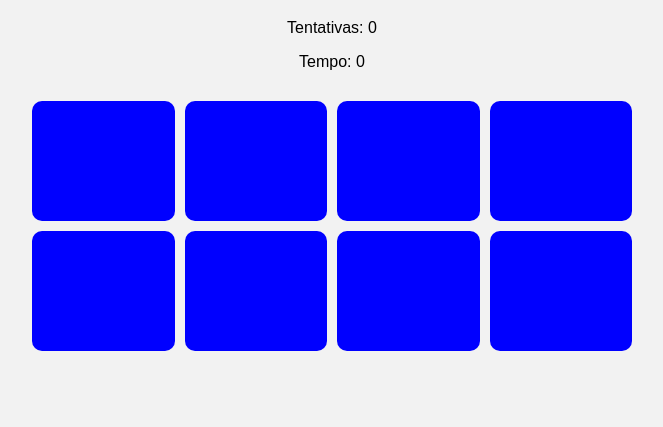
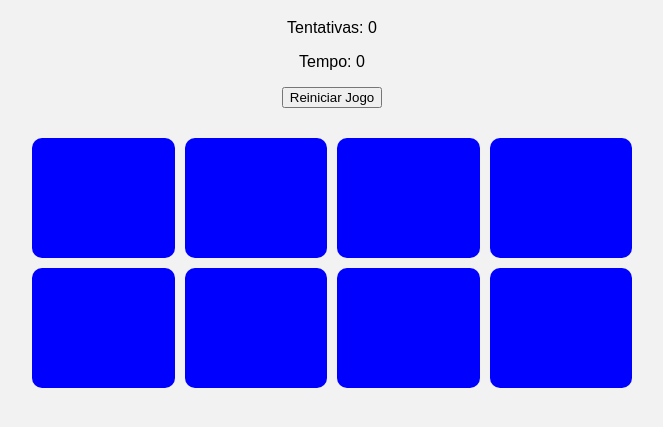
Before and after one commit to LebrazZ/Jogo-da-memoria, a plain HTML site: page index.html in a window 1280 px wide. Shown: the part 61-488 px from the top of the page, without its empty margins (308-971 px from the left). Drawn offline with Linux system fonts and the light colour scheme.

Commit message:
Atualizando jogo da memoria

```diff
--- a/index.html
+++ b/index.html
@@ -14,7 +14,7 @@
 
     <p>Tentativas: <span id="tentativas">0</span></p>
     <p>Tempo: <span id="tempo">0</span></p>
-
+    <button onclick="reiniciarJogo()">Reiniciar Jogo</button>
     <div id="tabuleiro" class="tabuleiro"></div>
 <!-- o JavaScript vai criar as cartas dentro dela automaticamente -->
     <script src="script.js"></script>
```
